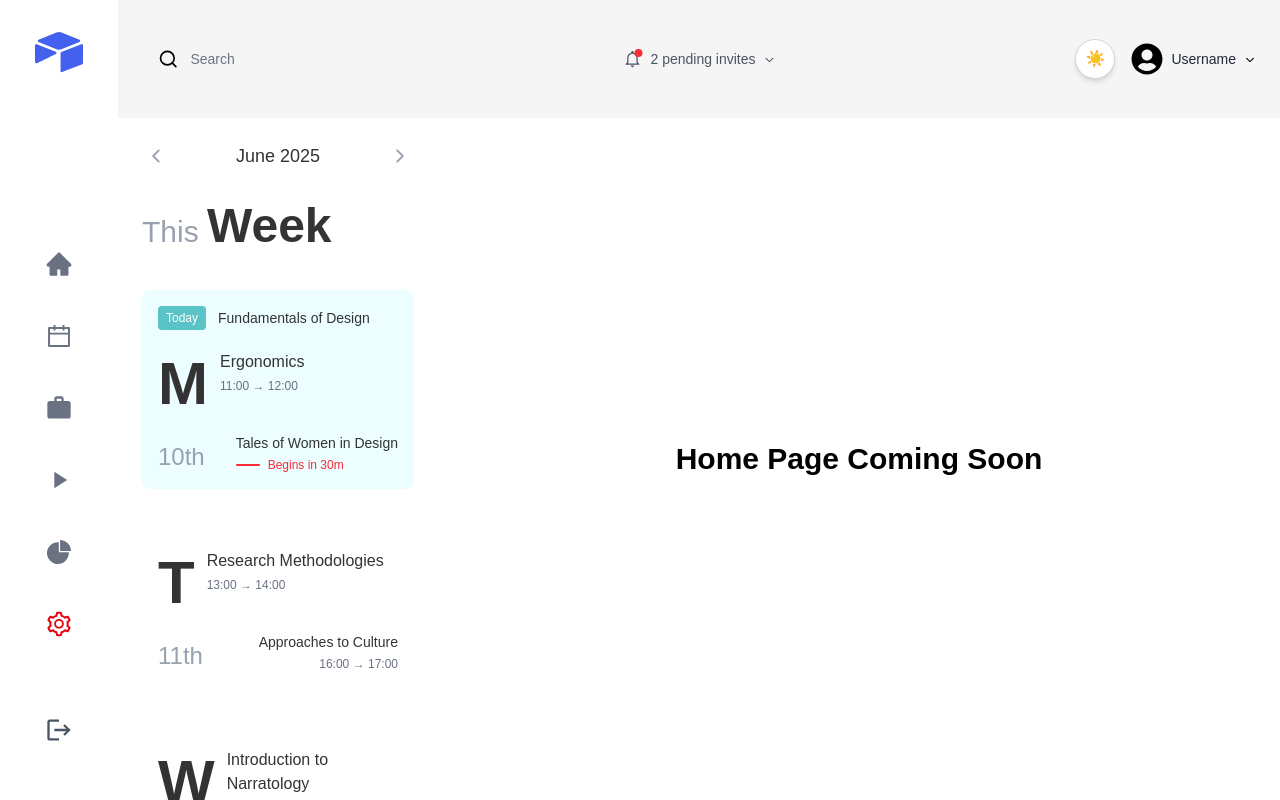
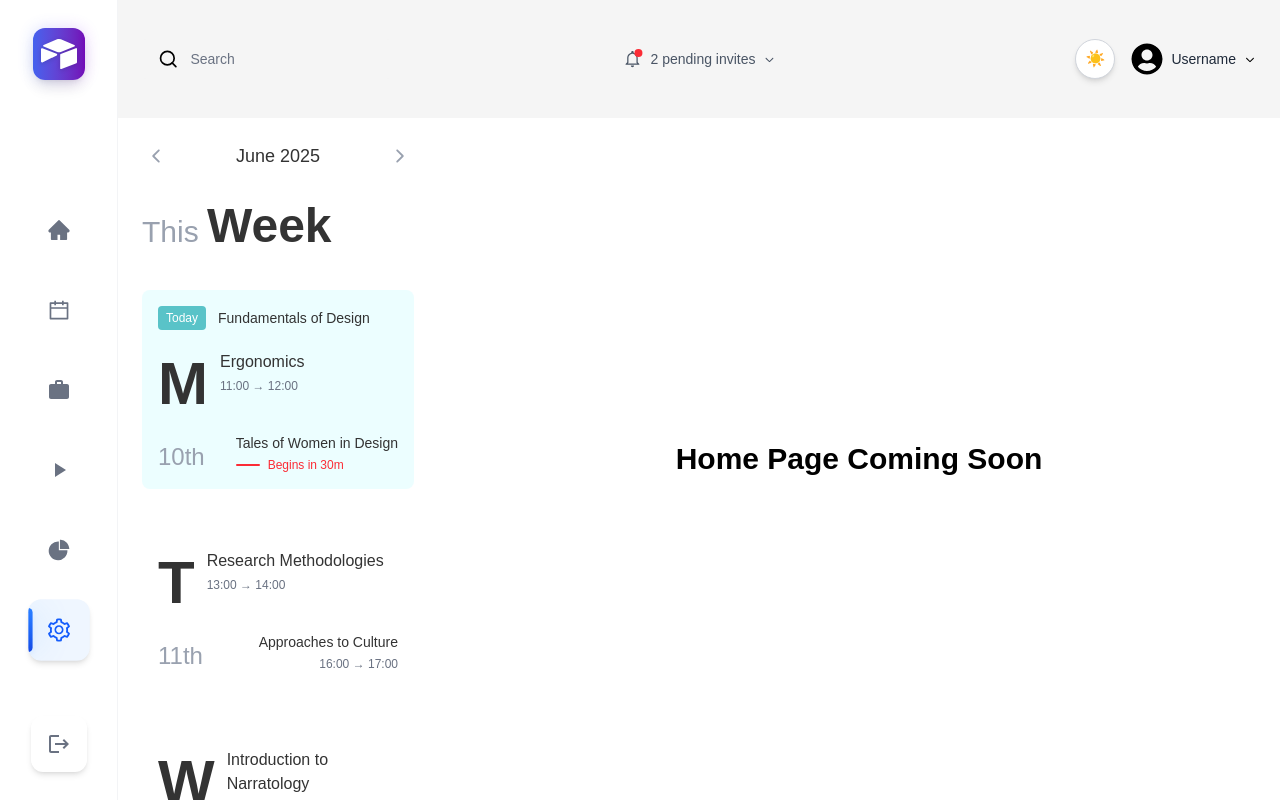
Before and after one commit to nst-sdc/Personalized-Academic-Tracker, a React (Vite) app in the folder client/: page /settings in a window 1280 px wide. Built offline with nearby package versions, Linux system fonts and the light colour scheme.

Commit message:
Modernize Sidebar Design with Icons

```diff
--- a/client/src/pages/Homepage/Sidebar.jsx
+++ b/client/src/pages/Homepage/Sidebar.jsx
@@ -1,5 +1,5 @@
 import React from "react";
-import { NavLink } from "react-router-dom";
+import { NavLink, useLocation } from "react-router-dom";
 import {
   AiFillHome,
   AiOutlineCalendar,
@@ -7,52 +7,80 @@ import {
   AiOutlineSetting,
 } from "react-icons/ai";
 import { MdWork, MdPlayArrow, MdLogout } from "react-icons/md";
-import { SiAirtable } from "react-icons/si"; // Logo substitute
+import { SiAirtable } from "react-icons/si";
 
 const navItems = [
-  { key: "home", icon: <AiFillHome size={28} />, alt: "Home", path: "/" },
-  { key: "calendar", icon: <AiOutlineCalendar size={28} />, alt: "Calendar", path: "/calendar" },
-  { key: "work", icon: <MdWork size={28} />, alt: "Work", path: "/work" },
-  { key: "play", icon: <MdPlayArrow size={28} />, alt: "Play", path: "/play" },
-  { key: "chart", icon: <AiFillPieChart size={28} />, alt: "Chart", path: "/chart" },
-  { key: "settings", icon: <AiOutlineSetting size={28} />, alt: "Settings", path: "/settings" },
+  { key: "home", icon: <AiFillHome size={24} />, alt: "Home", path: "/" },
+  { key: "calendar", icon: <AiOutlineCalendar size={24} />, alt: "Calendar", path: "/calendar" },
+  { key: "work", icon: <MdWork size={24} />, alt: "Work", path: "/work" },
+  { key: "play", icon: <MdPlayArrow size={24} />, alt: "Play", path: "/play" },
+  { key: "chart", icon: <AiFillPieChart size={24} />, alt: "Chart", path: "/chart" },
+  { key: "settings", icon: <AiOutlineSetting size={24} />, alt: "Settings", path: "/settings" },
 ];
 
 const Sidebar = ({ darkMode }) => {
+  const location = useLocation();
   const bgColor = darkMode ? "bg-[#0D0D0D]" : "bg-white";
 
   return (
-    <aside className={`w-[118px] h-screen flex justify-center overflow-hidden transition-colors duration-300 ${bgColor}`}>
+    <aside
+      className={`w-[118px] h-screen flex justify-center overflow-hidden transition-all duration-500 ease-in-out ${bgColor}
+        border-r ${darkMode ? "border-gray-800" : "border-gray-100"} shadow-lg`}
+    >
       <div className="flex flex-col items-center justify-between h-full py-7">
 
         {/* Logo */}
-        <div>
-          <SiAirtable size={48} className="text-[#4361ee]" />
+        <div className="relative group">
+          <div className="absolute inset-0 bg-gradient-to-r from-blue-600 to-purple-600 rounded-xl blur opacity-20 group-hover:opacity-40 transition-opacity duration-300"></div>
+          <div className="relative bg-gradient-to-r from-[#4361ee] to-[#7209b7] p-2 rounded-xl shadow-lg transform transition-all duration-300 hover:scale-105 hover:rotate-3">
+            <SiAirtable size={36} className="text-white drop-shadow-sm" />
+          </div>
         </div>
 
         {/* Navigation */}
-        <nav className="flex flex-col items-center gap-8 mt-24">
-          {navItems.map((item) => (
+        <nav className="flex flex-col items-center gap-6 mt-16">
+          {navItems.map((item, index) => {
+            const isActive = location.pathname === item.path;
+            return (
               <NavLink
                 key={item.key}
                 to={item.path}
                 title={item.alt}
-              className={({ isActive }) =>
-                `relative w-10 h-10 flex items-center justify-center rounded-lg cursor-pointer transition-colors duration-200`
-              }
+                className={`relative w-14 h-14 flex items-center justify-center rounded-xl z-10
+                  transition-all duration-300 ease-in-out group overflow-hidden
+                  ${isActive
+                    ? `${darkMode ? "bg-blue-900/30 text-blue-400" : "bg-blue-50 text-blue-600"} scale-110 shadow-md`
+                    : `${darkMode ? "text-gray-400 hover:text-blue-400" : "text-gray-500 hover:text-blue-600"} hover:scale-105 ${
+                        darkMode ? "hover:bg-gray-800/50" : "hover:bg-gray-50"
+                      }`
+                  }`}
               >
-              {({ isActive }) => (
-                <div className={`transition duration-200 ${isActive ? "text-red-600" : "text-gray-500"}`}>
-                  {item.icon}
-                </div>
+                {/* Left Active Indicator */}
+                {isActive && (
+                  <>
+                    <span className="absolute left-0 h-10 w-1 bg-gradient-to-b from-blue-500 to-blue-700 rounded-r-lg shadow-md shadow-blue-400/30"></span>
+                    <span className="absolute -left-2 h-10 w-4 bg-blue-400 opacity-20 blur-lg rounded-r-full"></span>
+                  </>
                 )}
+
+                {/* Icon */}
+                <span className="relative z-10">{item.icon}</span>
               </NavLink>
-          ))}
+            );
+          })}
         </nav>
 
-        {/* Logout Icon */}
-        <div className="mb-7 cursor-pointer text-gray-600 hover:text-red-600" title="Logout">
-          <MdLogout size={28} />
+        {/* Logout */}
+        <div className="relative group">
+          <button
+            title="Logout"
+            className={`w-14 h-14 flex items-center justify-center rounded-xl cursor-pointer overflow-hidden
+              transition-all duration-300 ease-out
+              ${darkMode ? "text-gray-400 hover:text-red-400 hover:bg-red-900/20" : "text-gray-500 hover:text-red-600 hover:bg-red-50"}
+              hover:scale-105 active:scale-95 shadow-md hover:shadow-lg`}
+          >
+            <MdLogout size={24} className="relative z-10" />
+          </button>
         </div>
       </div>
     </aside>
```
Lines whose indentation alone changed are shown as unchanged.
